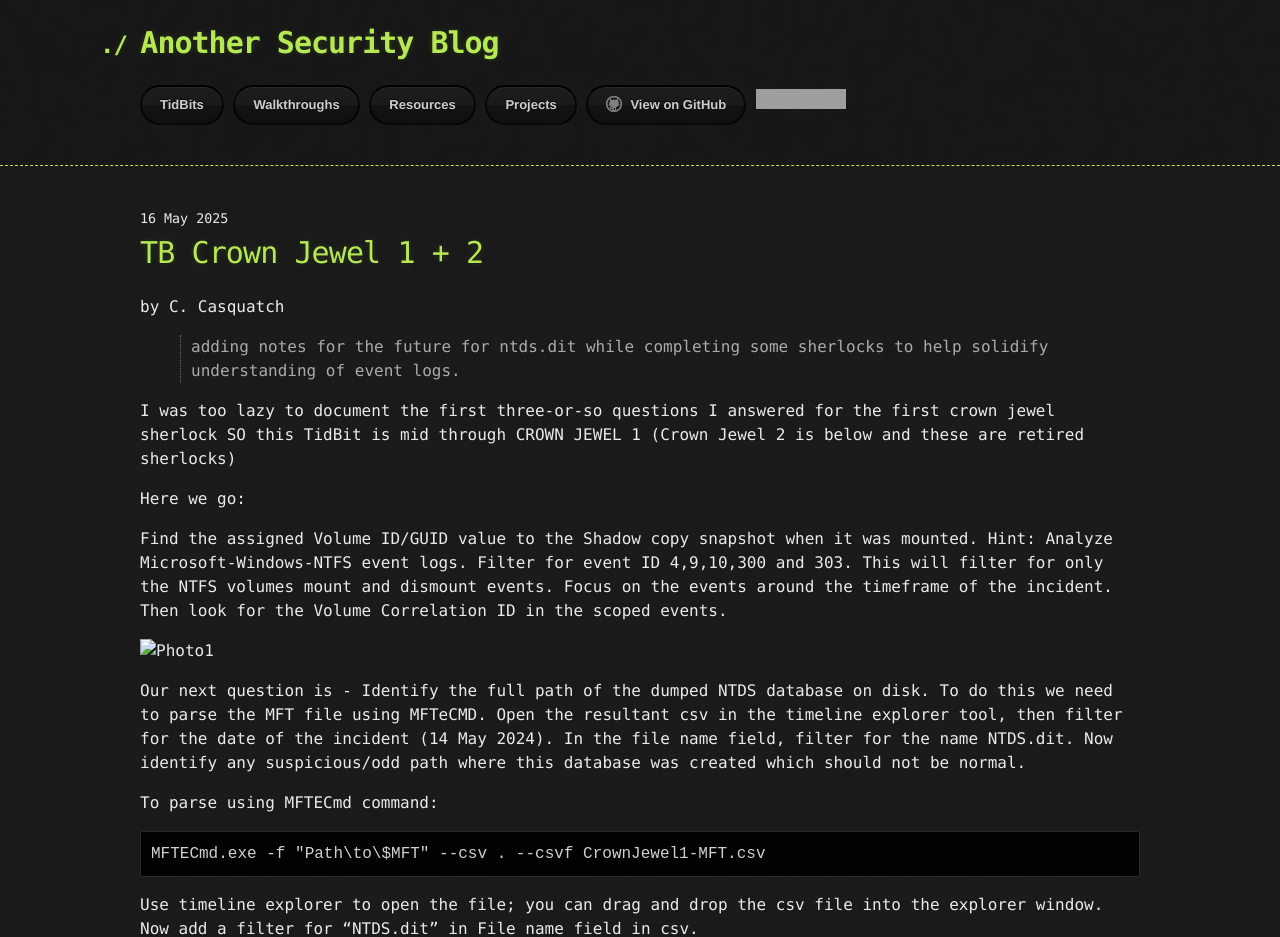
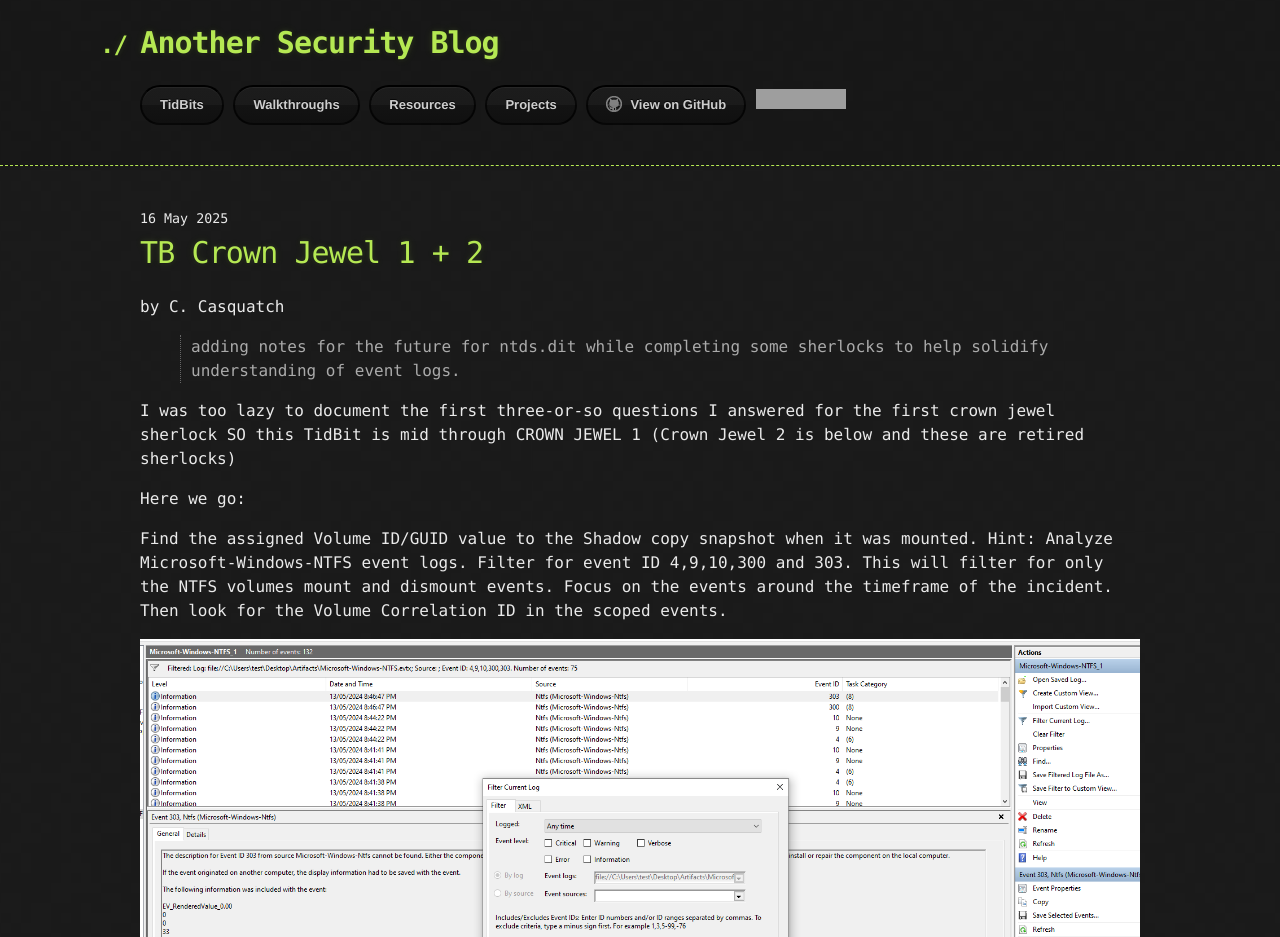
Before and after one commit to CyberCasquatch/cybercasquatch.github.io, a Jekyll site: the page built from _posts/TidBits/2025-05-16-TBCJ12.md, in a window 1280 px wide. Shown: the top 937 px of the page. Built offline with Jekyll 4.4.1, drawn with Linux system fonts in a browser that asks for light colours; the repository's description, which GitHub fills in, is left out; grey boxes are pictures that could not be loaded.

Commit message:
Update 2025-05-16-TBCJ12.md

```diff
--- a/_posts/TidBits/2025-05-16-TBCJ12.md
+++ b/_posts/TidBits/2025-05-16-TBCJ12.md
@@ -18,7 +18,7 @@
 only the NTFS volumes mount and dismount events. Focus on the events around the timeframe of the
 incident. Then look for the Volume Correlation ID in the scoped events.
 
-![Photo1](assets/images/crownjewel1/task4filtering.png)
+![Photo1](/assets/images/crownjewel1/task4filtering.png)
 
 Our next question is - Identify the full path of the dumped NTDS database on disk.
 To do this we need to parse the MFT file using MFTeCMD. Open the resultant csv in the timeline explorer tool, then filter for
@@ -34,14 +34,14 @@
 Use timeline explorer to open the file; you can drag and drop the csv file into the explorer window.
 Now add a filter for "NTDS.dit" in File name field in csv.
 
-![Photo2](assets/images/crownjewel1/timelineexplorer.png)
+![Photo2](/assets/images/crownjewel1/timelineexplorer.png)
 
 Next question for us: When was newly dumped ntds.dit created on disk?
 
 Let's Look for the Created0x10 column value from previously identified entry, scroll right..
 Look for created timestamp for this file.
 
-![Photo3](assets/images/crownjewel1/createdcolumn.png)
+![Photo3](/assets/images/crownjewel1/createdcolumn.png)
 
 Next question!
 A registry hive was also dumped alongside the NTDS database. Which registry hive was dumped and
@@ -51,10 +51,10 @@
 database. It will display any other file created on that path as well.
 We can add a filter for the path name we identified in the Parent path field.
 
-![Photo4](assets/images/crownjewel1/parentpathfilter.png)
+![Photo4](/assets/images/crownjewel1/parentpathfilter.png)
 
 after getting the name of the file, we can scroll across the page to the file size column and claim our reward.
-![Photo5](assets/images/crownjewel1/filesize.png)
+![Photo5](/assets/images/crownjewel1/filesize.png)
 
 First crown jewel is done; let's lay the ground work for the next one below.
 
@@ -73,11 +73,11 @@
 
 sort by lowest to highest and find the earliest time for this event.
 
-![Photo6](assets/images/crownjewel2/7036.png)
+![Photo6](/assets/images/crownjewel2/7036.png)
 
 sort by lowest to highest and find the earliest time for this event.
 
-![Photo7](assets/images/crownjewel2/runningstate.png)
+![Photo7](/assets/images/crownjewel2/runningstate.png)
 
 then go into the details tab and under 'system' grab the time stamp
 
@@ -86,7 +86,7 @@
 
 after filtering on event 325 - make sure to look in the event with the almost-same time stamp as the previous question.
 
-![Photo8](assets/images/crownjewel2/afterfiltering.png)
+![Photo8](/assets/images/crownjewel2/afterfiltering.png)
 
 question 3 is the time that the last question was dumped....
 
@@ -103,7 +103,7 @@
 
 In case anyone(me) missed it ~source~ is a column at the top. So it would be the name below that..
 
-![Photo9](assets/images/crownjewel2/source.png)
+![Photo9](/assets/images/crownjewel2/source.png)
 
 Question seis: When ntdsutil.exe is used to dump the database, it enumerates certain user groups to validate the
 privileges of the account being used. Which two groups are enumerated by the ntdsutil.exe process? Also,
@@ -131,11 +131,11 @@
 Now add another event id 5379 in the filter. These new events have the Logon ID we are tracking. Notice that timestamp of all these events are the same as they happened right after each other. This will be the logon time
 
 Stay in the same vent viewer for security logs.
-![Photo10](assets/images/crownjewel2/47684769.png)
+![Photo10](/assets/images/crownjewel2/47684769.png)
 
 Hint: Logon IDs are used to track Logons on windows systems. We filter for Event ID 4768,4769 and 5379, and
 look for events with a user account name and not a service/machine account.
-![Photo11](assets/images/crownjewel2/useracctevent.png)
+![Photo11](/assets/images/crownjewel2/useracctevent.png)
 
 
 
```
